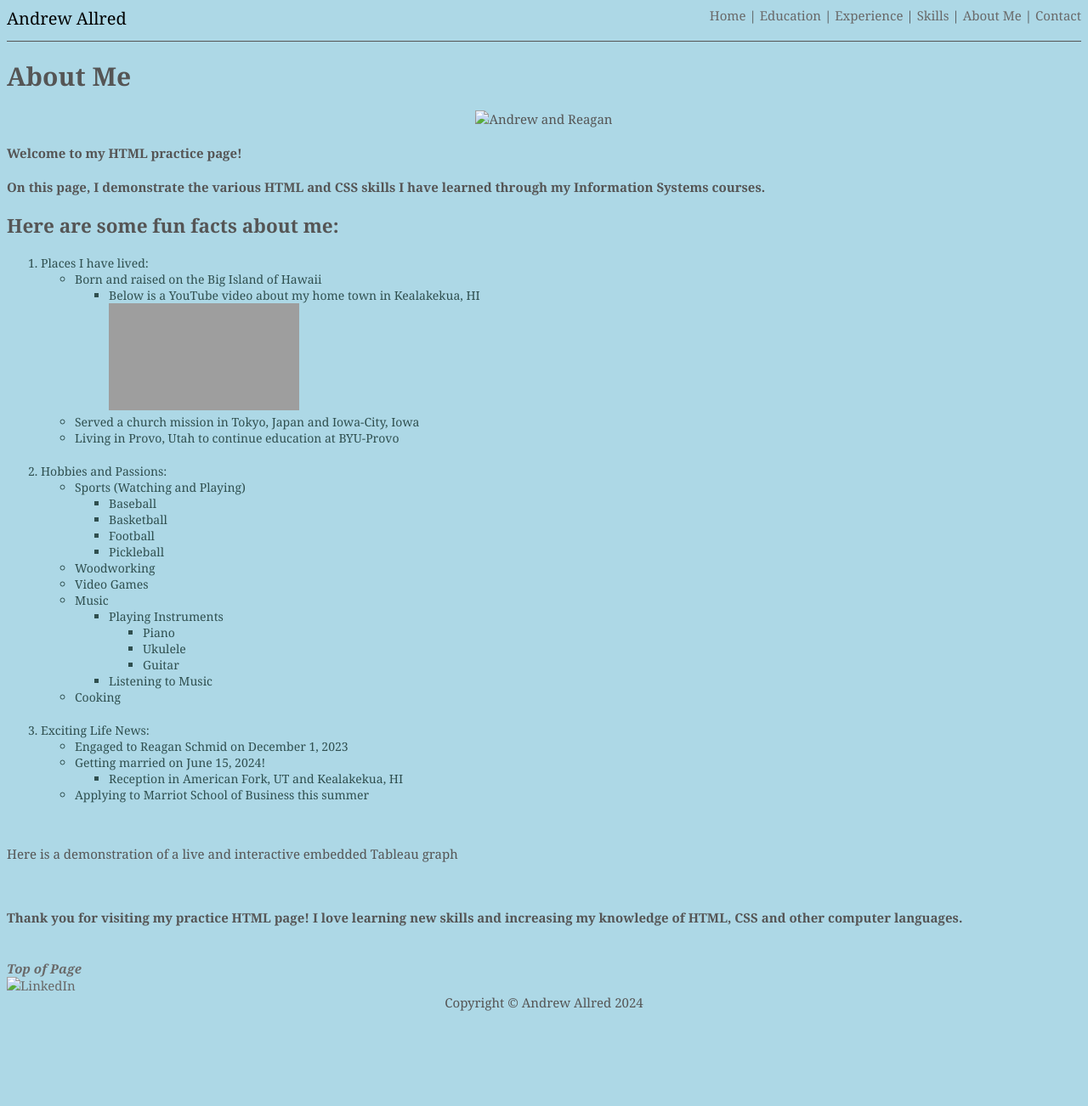
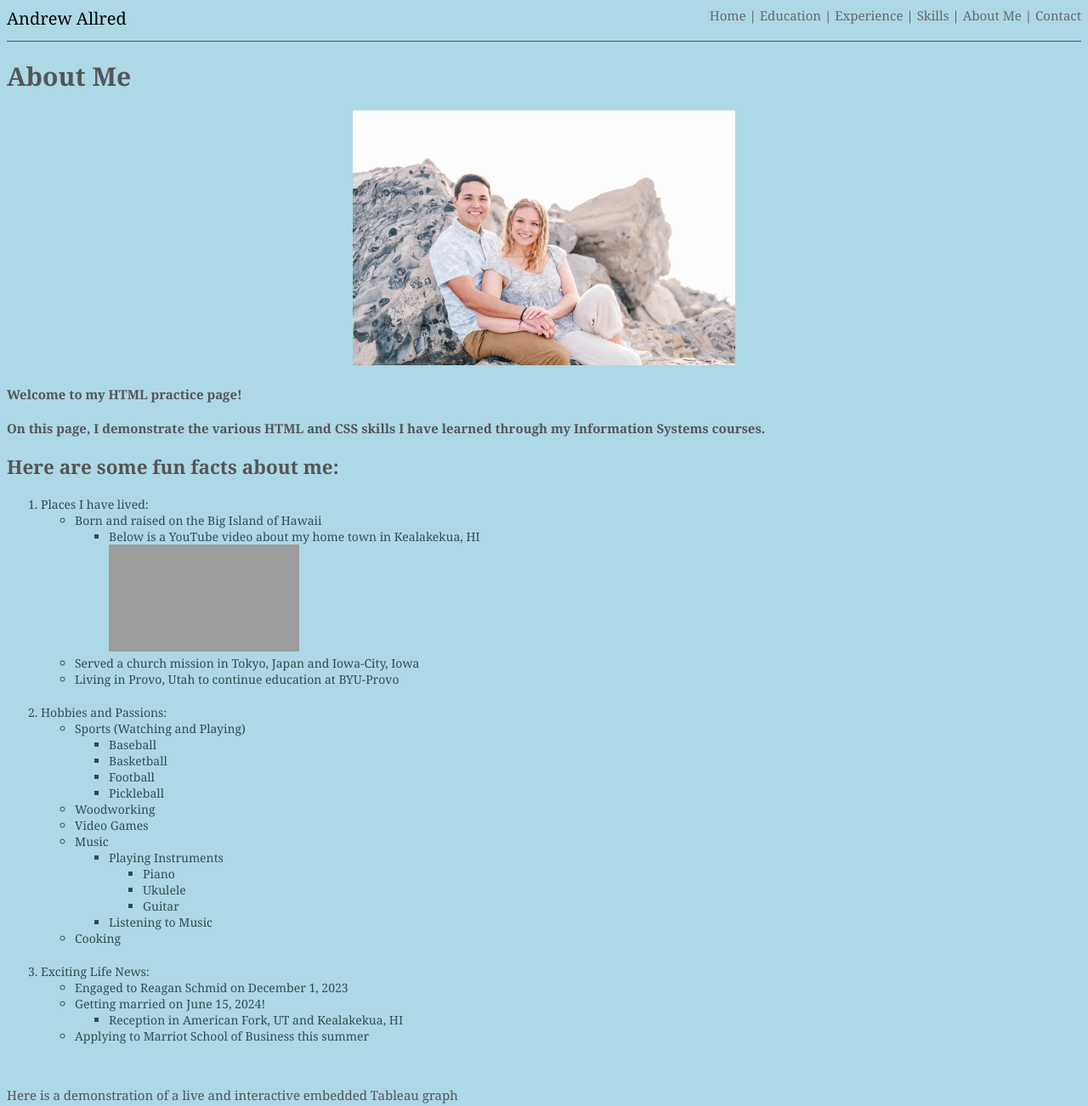
Before and after one commit to AAllred18/IS201, a plain HTML site: page aboutme.html in a window 1280 px wide. Shown: the top 1302 px of the page at 85% size. Before the commit the page ends 1198 px from the top, so only its background shows below. Drawn offline with Linux system fonts and the light colour scheme; grey boxes are pictures that could not be loaded.

Commit message:
aboutme.html

```diff
--- a/aboutme.html
+++ b/aboutme.html
@@ -26,7 +26,7 @@
     <div class="mainbody">
         <h1>About Me</h1>
         <p class="aligncenter">
-            <img src="../WebDevelopmentProject/images/ReaganandAndrew.jpg" height="300" alt="Andrew and Reagan">
+            <img src="./images/ReaganandAndrew.jpg" height="300" alt="Andrew and Reagan">
         </p>
 
         <h4>
@@ -134,7 +134,7 @@
 
      <div class="footer">
          <a href="https://www.linkedin.com/in/andrew-allred-129250265/" target="_blank">
-            <img src="../WebDevelopmentProject/images/LinkedIn.png" alt="LinkedIn" class="center">
+            <img src="./images/LinkedIn.png" alt="LinkedIn" class="center">
 
         </a><br>
         <div class="aligncenter">Copyright &copy; Andrew Allred 2024</div>
```
